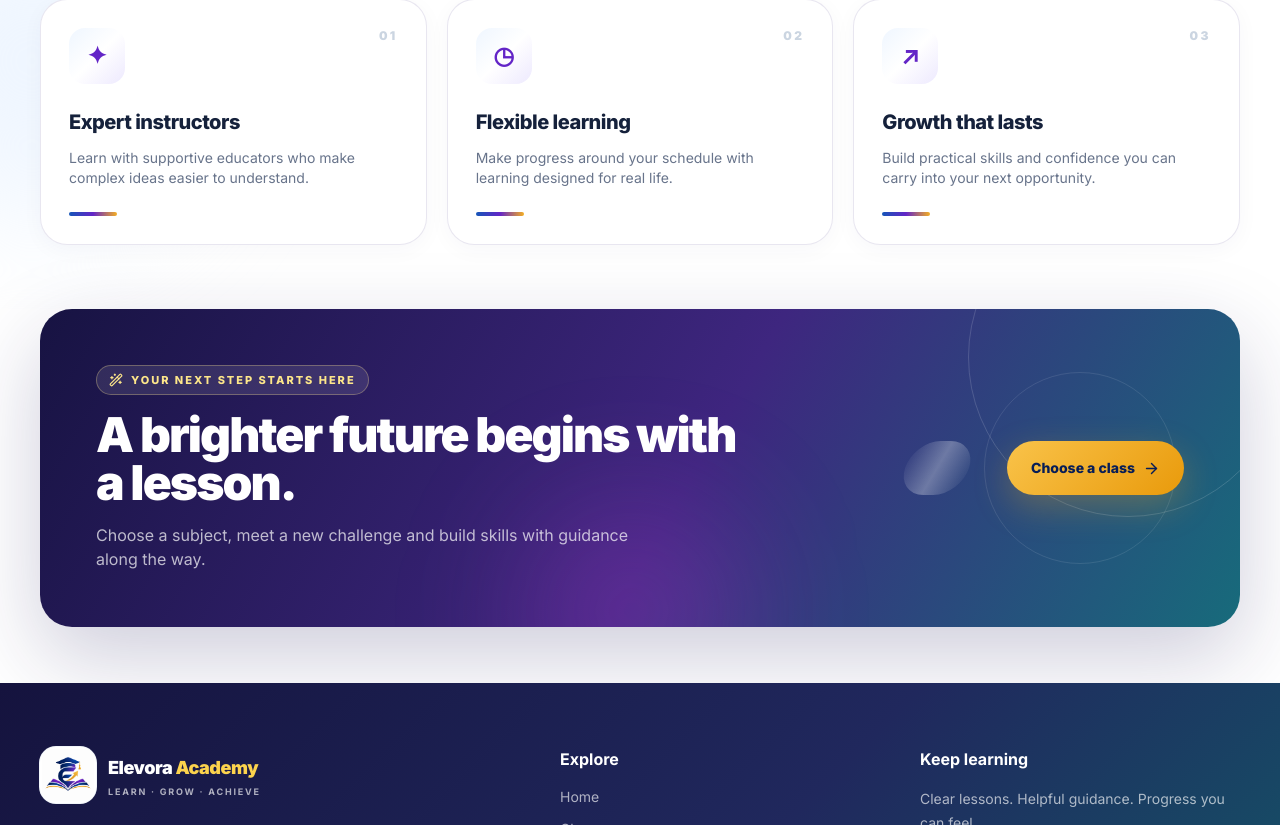
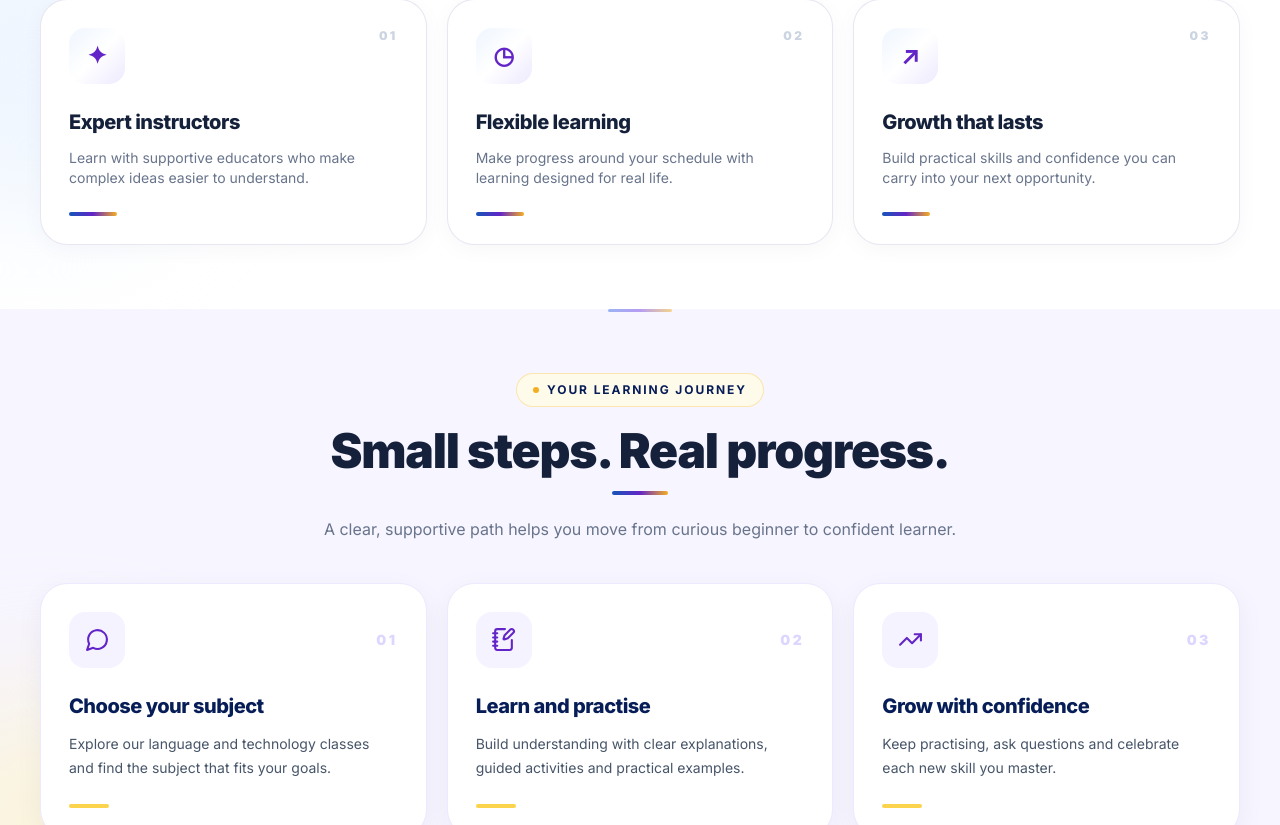
Before and after one commit to chamod-lakshitha/elevora-academy, a Next.js app: page / in a window 1280 px wide. Shown: the part 1975-2800 px from the top of the page. Built offline with nearby package versions, Linux system fonts and the light colour scheme; no server answers.

Commit message:
Add learning journey section to homepage

```diff
--- a/app/page.tsx
+++ b/app/page.tsx
@@ -2,7 +2,7 @@ import type { Metadata } from 'next';
 import Link from 'next/link';
 import {
   ArrowRight, ArrowUpRight, BookOpenCheck, CheckCircle2, Compass,
-  MoveUpRight, Sparkles, Target, WandSparkles,
+  MoveUpRight, Sparkles, Target, WandSparkles, MessageCircle, NotebookPen, TrendingUp,
 } from 'lucide-react';
 import { Reveal, Stagger } from '@/components/Reveal';
 import PageHero from '@/components/PageHero';
@@ -94,6 +94,43 @@ export default function HomePage() {
         </div>
       </section>
 
+      <section className="section-space relative overflow-hidden bg-[#f7f5ff]">
+        <div aria-hidden="true" className="absolute -left-24 bottom-0 h-72 w-72 rounded-full bg-amber-100/60 blur-3xl" />
+        <div className="container-shell relative">
+          <SectionHeading
+            eyebrow="Your learning journey"
+            title="Small steps. Real progress."
+            description="A clear, supportive path helps you move from curious beginner to confident learner."
+            centered
+          />
+          <Stagger className="mt-10 grid gap-5 md:grid-cols-3" delayChildren={0.06}>
+            {[
+              { number: '01', icon: MessageCircle, title: 'Choose your subject', text: 'Explore our language and technology classes and find the subject that fits your goals.' },
+              { number: '02', icon: NotebookPen, title: 'Learn and practise', text: 'Build understanding with clear explanations, guided activities and practical examples.' },
+              { number: '03', icon: TrendingUp, title: 'Grow with confidence', text: 'Keep practising, ask questions and celebrate each new skill you master.' },
+            ].map((step) => {
+              const Icon = step.icon;
+              return (
+                <article key={step.number} className="group relative overflow-hidden rounded-[1.7rem] border border-violet-100 bg-white p-6 shadow-[0_8px_28px_rgba(40,30,95,0.05)] transition duration-300 hover:-translate-y-2 hover:border-violet-200 hover:shadow-[0_22px_50px_rgba(49,35,122,0.12)] sm:p-7">
+                  <div className="flex items-center justify-between">
+                    <span className="flex h-14 w-14 items-center justify-center rounded-2xl bg-violet-50 text-brand-violet transition duration-300 group-hover:scale-105 group-hover:rotate-3"><Icon size={25} /></span>
+                    <span className="text-sm font-black tracking-[0.18em] text-violet-200">{step.number}</span>
+                  </div>
+                  <h3 className="mt-6 text-xl font-extrabold tracking-tight text-brand-navy">{step.title}</h3>
+                  <p className="mt-3 text-sm leading-6 text-slate-600">{step.text}</p>
+                  <div className="mt-6 h-1 w-10 rounded-full bg-amber-300 transition-all duration-300 group-hover:w-16" />
+                </article>
+              );
+            })}
+          </Stagger>
+          <Reveal className="mt-8 text-center">
+            <Link href="/classes" className="inline-flex items-center gap-2 rounded-full bg-brand-violet px-6 py-3.5 text-sm font-extrabold text-white shadow-lg shadow-violet-900/15 transition hover:-translate-y-0.5 hover:bg-brand-navy">
+              Start learning <ArrowRight size={17} />
+            </Link>
+          </Reveal>
+        </div>
+      </section>
+
       <section className="pb-10 sm:pb-12 lg:pb-14">
         <div className="container-shell">
           <Reveal>
```
